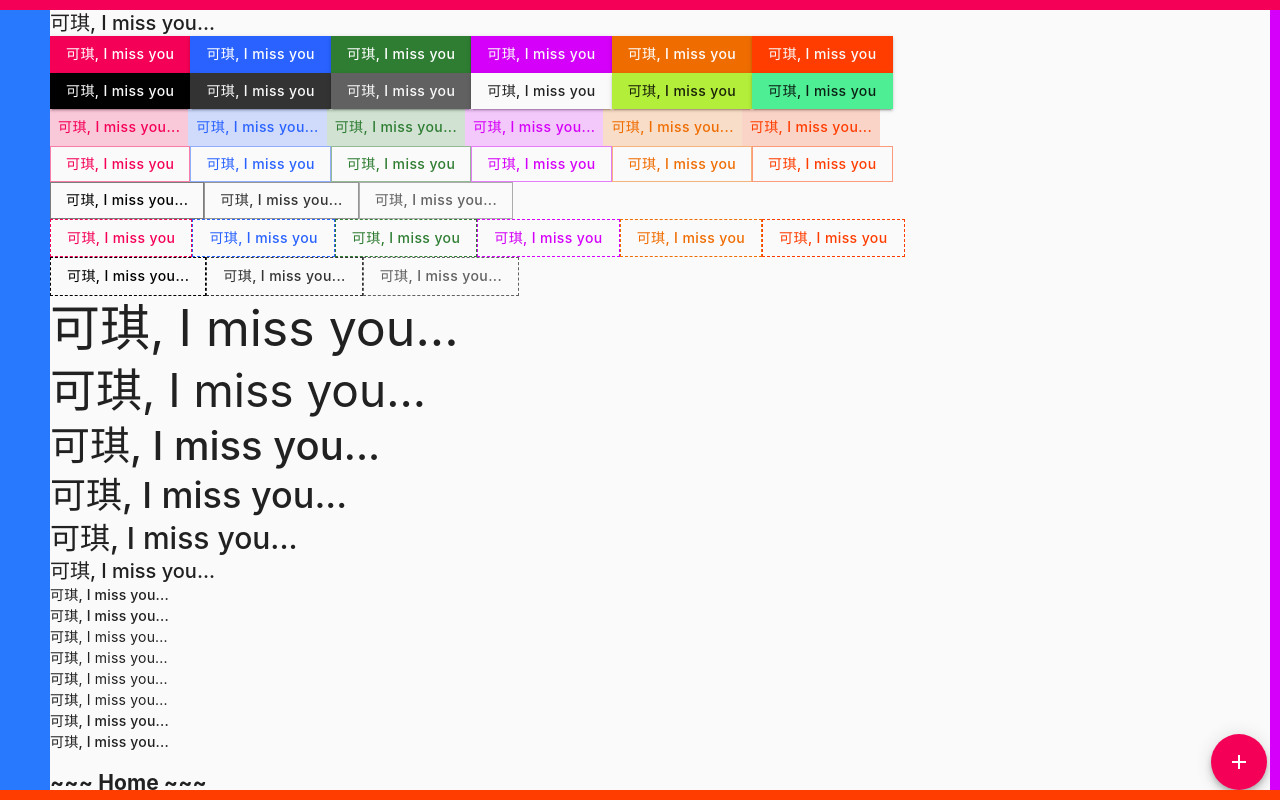
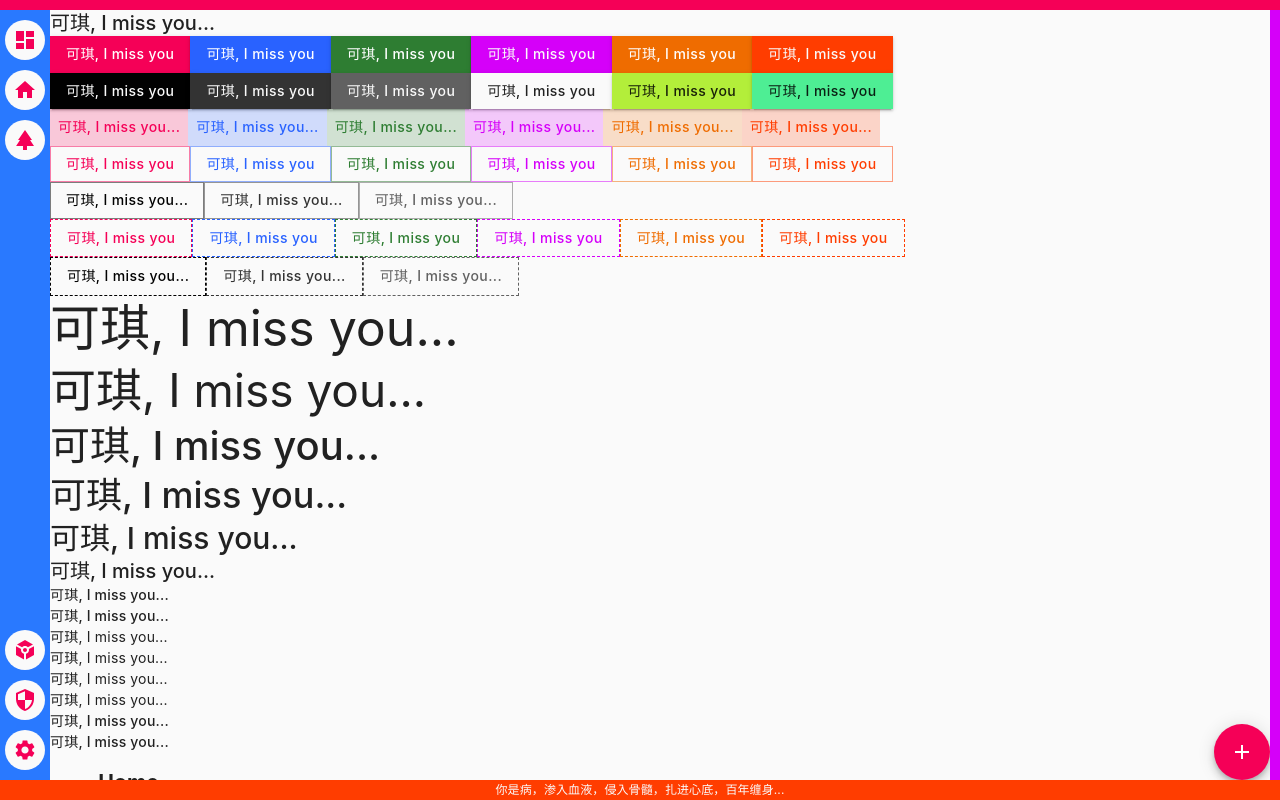
Before and after one commit to w-lianfu/react-miss, a React app: page / in a window 1280 px wide. Shown: the top 800 px of the page. Built offline with nearby package versions, Linux system fonts and the light colour scheme.

Commit message:
update layout

```diff
--- a/src/component/app-menu/index.tsx
+++ b/src/component/app-menu/index.tsx
@@ -1,7 +1,10 @@
 import React, { useEffect } from 'react';
-import { Paper, Button } from '@mui/material';
+import { Paper, Box, IconButton } from '@mui/material';
 import { styled } from '@mui/material/styles';
 import { blue } from '@mui/material/colors';
+import {
+  MdDashboard, MdHome, MdPark, MdToken, MdSettings, MdSecurity,
+} from 'react-icons/md';
 
 import Color from '@tool/color';
 import Size from '@tool/size';
@@ -10,14 +13,34 @@ interface IProps {}
 interface IState {}
 
 const DPaper = styled(Paper)({
-  display: 'flex',
   position: 'fixed',
   left: 0,
   top: Size.topHeight,
   bottom: Size.statusHeight,
   width: Size.menuWidth,
+  display: 'flex',
+  justifyContent: 'space-between',
   zIndex: 50,
   backgroundColor: blue.A400,
+});
+
+const DBox = styled(Box)({
+  width: '100%',
+  flexDirection: 'column',
+  alignItems: 'center',
+  justifyContent: 'center',
+});
+
+const EBox = styled(DBox)({
+  paddingBottom: '1rem',
+});
+
+const DIconButton = styled(IconButton)({
+  marginTop: '1rem',
+});
+
+const EIconButton = styled(IconButton)({
+  marginBottom: '1rem',
 });
 
 const AppMenu = (props: IProps, state: IState) => {
@@ -26,7 +49,30 @@ const AppMenu = (props: IProps, state: IState) => {
   }, []);
 
   return (
-    <DPaper />
+    <DPaper>
+      <DBox>
+        <DIconButton color="primary">
+          <MdDashboard />
+        </DIconButton>
+        <DIconButton color="primary">
+          <MdHome />
+        </DIconButton>
+        <DIconButton color="primary">
+          <MdPark />
+        </DIconButton>
+      </DBox>
+      <EBox>
+        <DIconButton color="primary">
+          <MdToken />
+        </DIconButton>
+        <DIconButton color="primary">
+          <MdSecurity />
+        </DIconButton>
+        <DIconButton color="primary">
+          <MdSettings />
+        </DIconButton>
+      </EBox>
+    </DPaper>
   );
 };
 
--- a/src/component/app-status/index.tsx
+++ b/src/component/app-status/index.tsx
@@ -1,5 +1,5 @@
 import React, { useEffect } from 'react';
-import { Paper, Button } from '@mui/material';
+import { Box } from '@mui/material';
 import { styled } from '@mui/material/styles';
 import { deepOrange } from '@mui/material/colors';
 
@@ -9,14 +9,17 @@ import Size from '@tool/size';
 interface IProps {}
 interface IState {}
 
-const DPaper = styled(Paper)({
-  display: 'flex',
+const DBox = styled(Box)({
   position: 'fixed',
   bottom: 0,
   left: 0,
   width: '100%',
   height: Size.statusHeight,
+  display: 'flex',
+  justifyContent: 'center',
   zIndex: 50,
+  fontSize: '1.2rem',
+  color: Color.white(1),
   backgroundColor: deepOrange.A400,
 });
 
@@ -26,7 +29,7 @@ const AppStatus = (props: IProps, state: IState) => {
   }, []);
 
   return (
-    <DPaper />
+    <DBox>你是病，渗入血液，侵入骨髓，扎进心底，百年缠身...</DBox>
   );
 };
 
--- a/src/container/app-dial.tsx
+++ b/src/container/app-dial.tsx
@@ -9,13 +9,16 @@ import {
   MdDashboard, MdArrowUpward, MdArrowDownward,
 } from 'react-icons/md';
 
+import Color from '@tool/color';
+import Size from '@tool/size';
+
 interface IProps {}
 interface IState {}
 
 const DStack = styled(Stack)({
   position: 'fixed',
-  bottom: '1rem',
-  right: '1rem',
+  bottom: Size.statusHeight,
+  right: Size.rightWidth,
   display: 'flex',
 });
 
--- a/src/theme/index.ts
+++ b/src/theme/index.ts
@@ -1,7 +1,7 @@
 import { createTheme } from '@mui/material/styles';
 import {
   red, purple, pink, blue, green, orange,
-  deepPurple, deepOrange,
+  deepPurple, deepOrange, grey,
 } from '@mui/material/colors';
 
 import Color from '@tool/color';
@@ -160,7 +160,10 @@ const Theme = createTheme({
           alignItems: 'flex-start',
           backgroundColor: Color.white(1),
 
-          '& .MuiBox-root': { position: 'relative' },
+          '& .MuiBox-root': {
+            position: 'relative',
+            display: 'flex',
+          },
         },
       },
     },
@@ -174,6 +177,7 @@ const Theme = createTheme({
       styleOverrides: {
         root: {
           position: 'relative',
+          width: '5.6rem',
 
           '& .MuiSpeedDial-actions': {
             marginBottom: 0,
@@ -193,6 +197,16 @@ const Theme = createTheme({
             color: Color.primary(1),
             backgroundColor: Color.white(1),
           },
+        },
+      },
+    },
+    MuiIconButton: {
+      styleOverrides: {
+        root: {
+          padding: '0.8rem',
+          backgroundColor: Color.white(1),
+
+          '&:hover': { backgroundColor: grey[300] },
         },
       },
     },
--- a/src/tool/size.ts
+++ b/src/tool/size.ts
@@ -1,6 +1,6 @@
 const Size = {
   topHeight: '1rem',
-  statusHeight: '1rem',
+  statusHeight: '2rem',
   menuWidth: '5rem',
   rightWidth: '1rem',
 };
```
